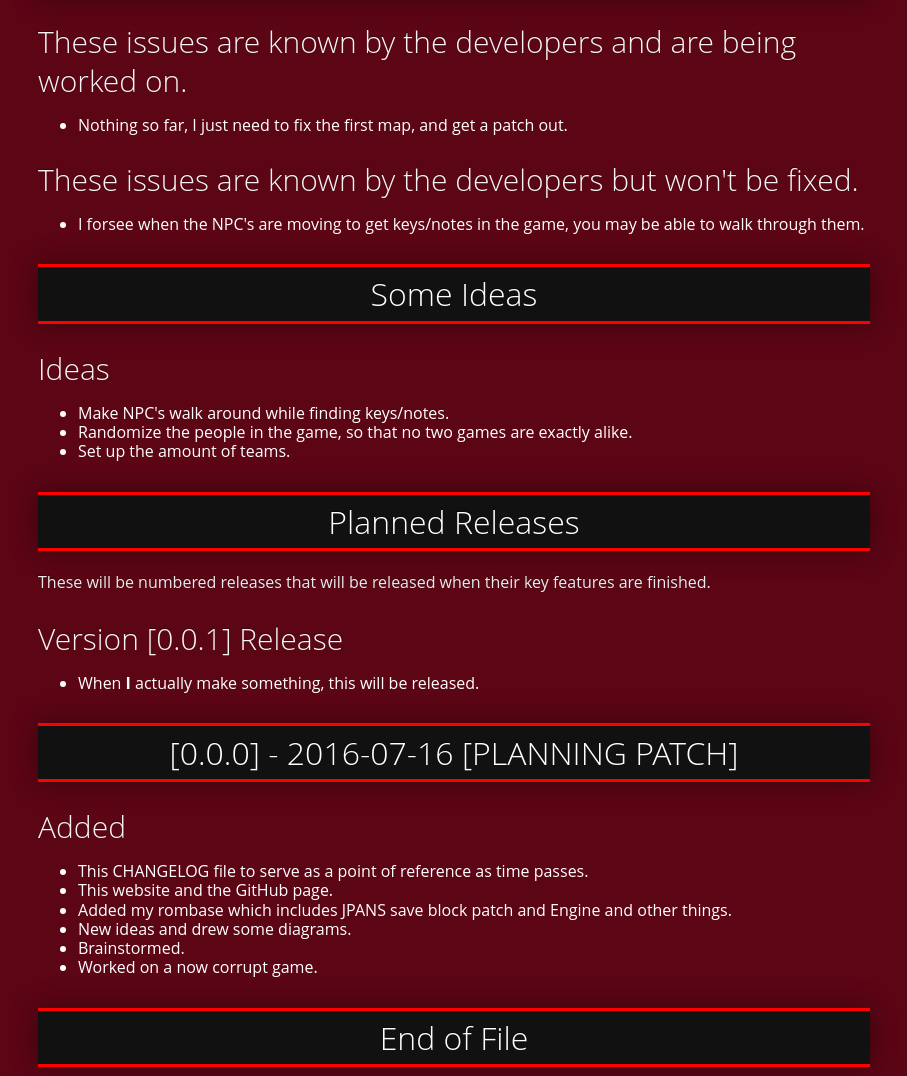
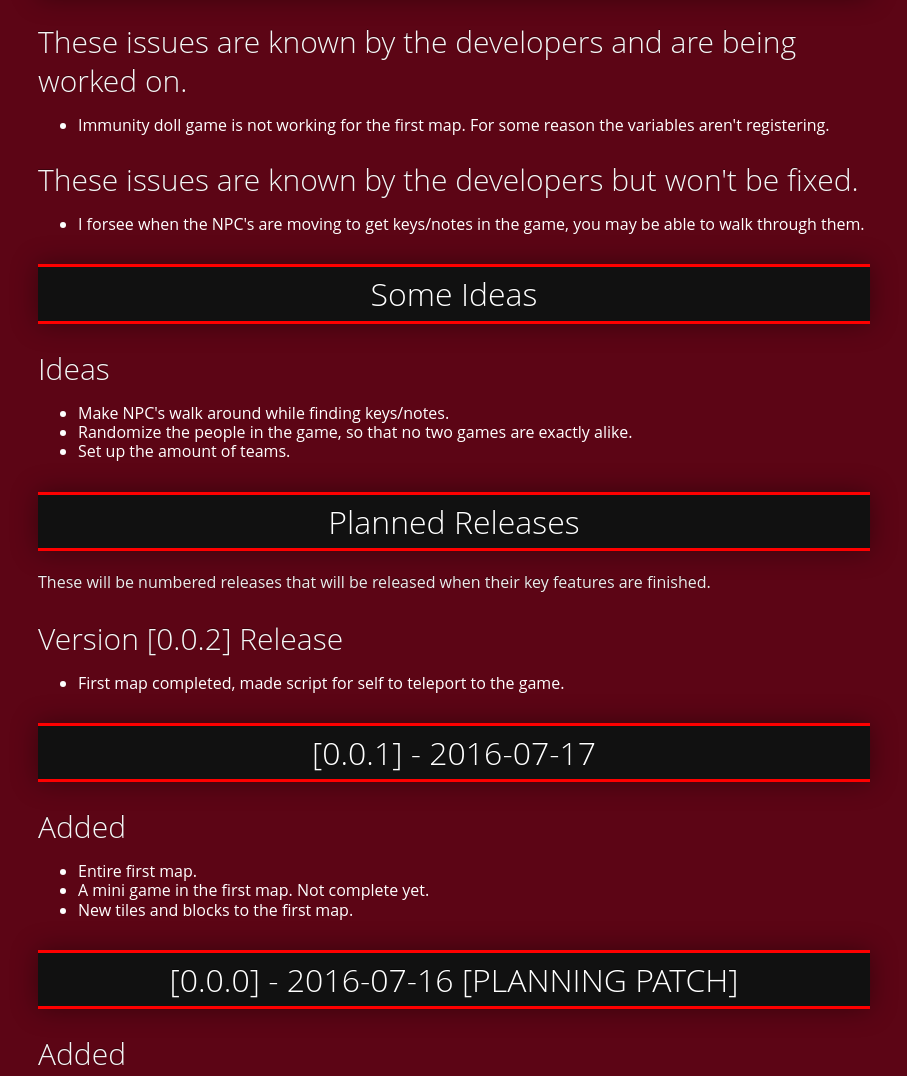
Before and after one commit to Nonibros/Pokemon-Survivor, a plain HTML site: page CHANGELOG.html in a window 1280 px wide. Shown: the part 1157-2233 px from the top of the page, without its empty margins (186-1093 px from the left). Drawn offline with Linux system fonts and the light colour scheme.

Commit message:
Updated for Version 0.0.1 Patch.

```diff
--- a/CHANGELOG.html
+++ b/CHANGELOG.html
@@ -22,7 +22,7 @@
 <div class="content">
 <h1 style="text-align: center;">Pokémon Survivor Change Log</h1>
 
-<p style="text-align: center;">Latest update: July 16th, 2016</p>
+<p style="text-align: center;">Latest update: July 17th, 2016</p>
 
 <h2>Introduction</h2>
 
@@ -59,7 +59,7 @@
 <h3>These issues are known by the developers and are being worked on.</h3>
 
 <ul>
-<li>Nothing so far, I just need to fix the first map, and get a patch out.</li>
+<li>Immunity doll game is not working for the first map. For some reason the variables aren't registering.</li>
 </ul>
 
 <h3>These issues are known by the developers but won't be fixed.</h3>
@@ -83,10 +83,20 @@
 
 <p>These will be numbered releases that will be released when their key features are finished.</p>
 
-<h3>Version [0.0.1] Release</h3>
+<h3>Version [0.0.2] Release</h3>
 
 <ul>
-<li>When <b>I</b> actually make something, this will be released.</li>
+<li>First map completed, made script for self to teleport to the game.</li>
+</ul>
+
+<h2>[0.0.1] - 2016-07-17</h2>
+
+<h3>Added</h3>
+
+<ul>
+<li>Entire first map.</li>
+<li>A mini game in the first map. Not complete yet.</li>
+<li>New tiles and blocks to the first map.</li>
 </ul>
 
 <h2>[0.0.0] - 2016-07-16 [PLANNING PATCH]</h2>
```
